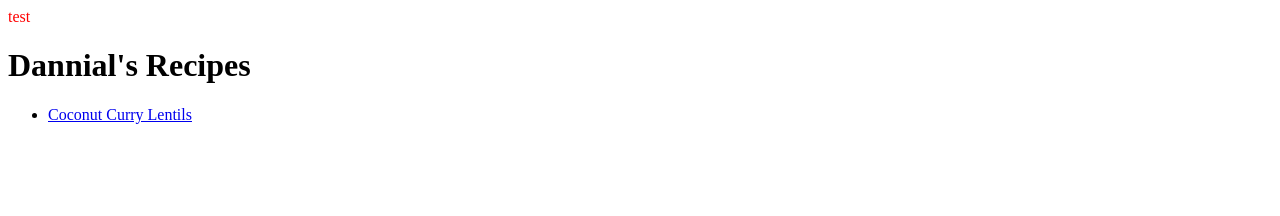
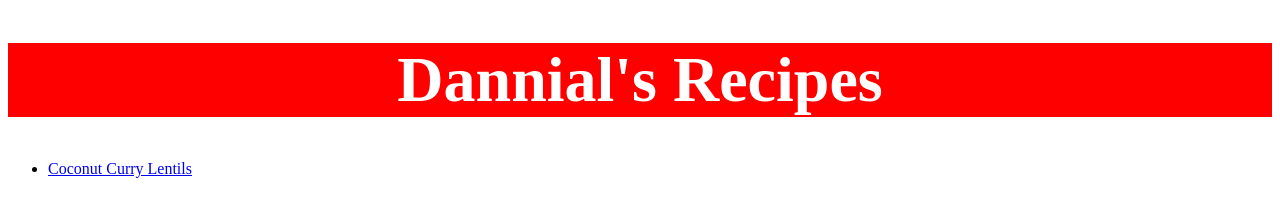
Before and after one commit to dannialb/odin-recipes, a plain HTML site: page index.html in a window 1280 px wide. Drawn offline with Linux system fonts and the light colour scheme.

Commit message:
Added styles.css with header edit to index.html

```diff
--- a/index.html
+++ b/index.html
@@ -8,8 +8,8 @@
     <link rel="stylesheet" href="styles.css">
 </head>
 <body>
-<div>test</div>
-<h1>Dannial's Recipes</h1>
+<div class="header"><h1>Dannial's Recipes</h1>
+</div>
 <ul>
 <li>
     <a href="recipes/coconutcurrylentils.html">Coconut Curry Lentils</a>
--- a/styles.css
+++ b/styles.css
@@ -1,5 +1,16 @@
-/* styles.css */
+.header {
+    color: white;
+    background-color: red;
+    font-size: 32px;
+    font-weight: bold;
+    text-align: center;
+}
+div {
+    color: white;
+    background-color: red;
+    font-size: 32px;
+  }
 
-div {
+  p {
     color: red;
   }
```
Also changed, not shown: recipes/coconutcurrylentils.html (+1 -1 lines).
